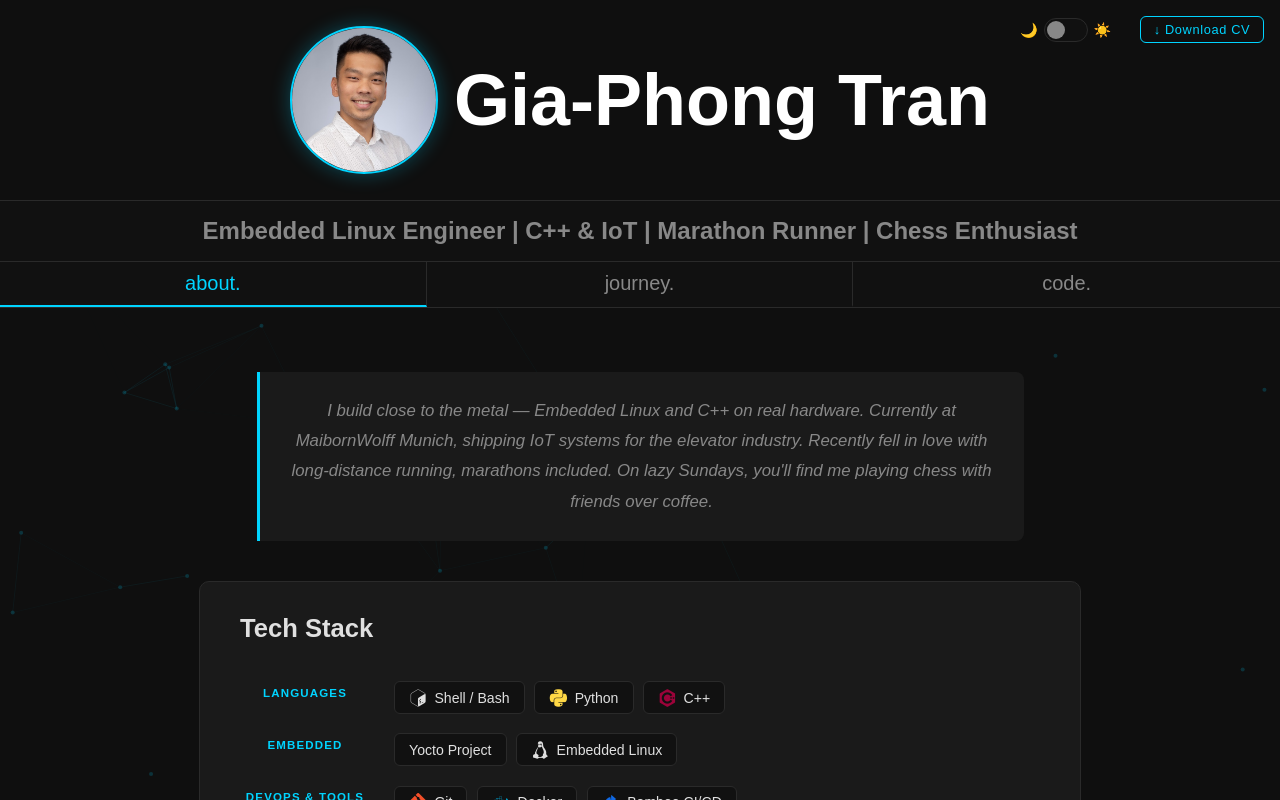
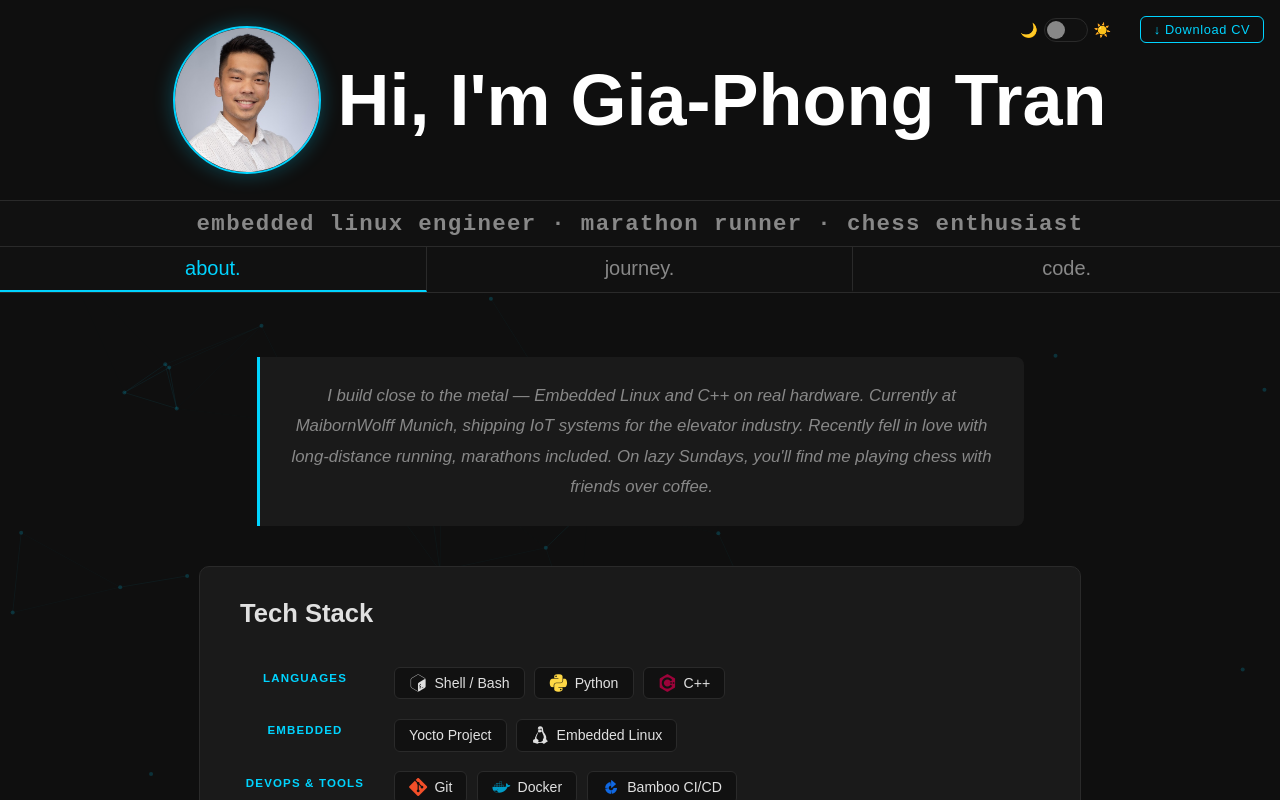
Before and after one commit to G-Phong/g-phong.github.io, a React (Create React App) app: page / in a window 1280 px wide. Shown: the top 800 px of the page. Built offline with nearby package versions, Linux system fonts and the light colour scheme; some icons are missing.

Commit message:
Improve header: monospace tagline, dot separators, Hi I'm greeting

```diff
--- a/src/components/Header.css
+++ b/src/components/Header.css
@@ -43,14 +43,15 @@
 }
 
 .subtitle {
-  font-size: 1.5em;
+  font-size: 1.4em;
   width: 100%;
   text-align: center;
-  font-family: "Bebas Neue", sans-serif;
+  font-family: "Courier New", Courier, monospace;
+  letter-spacing: 0.06em;
   background-color: var(--bg-tertiary);
   color: var(--text-secondary);
   margin: 0;
-  padding: 2vh 2vw;
+  padding: 1.2vh 2vw;
   border-bottom: 1px solid var(--border);
   box-sizing: border-box;
   transition: background-color 0.3s, color 0.3s;
--- a/src/components/Header.jsx
+++ b/src/components/Header.jsx
@@ -26,11 +26,11 @@ function Header({ isDark, toggleTheme }) {
             className="testimonial-image"
           />
         </div>
-        <h1 className="title">Gia-Phong Tran</h1>
+        <h1 className="title">Hi, I'm Gia-Phong Tran</h1>
       </div>
       <div className="subtitle-container">
         <h2 className="subtitle">
-          Embedded Linux Engineer | C++ & IoT | Marathon Runner | Chess Enthusiast
+          embedded linux engineer · marathon runner · chess enthusiast
         </h2>
       </div>
     </div>
```
